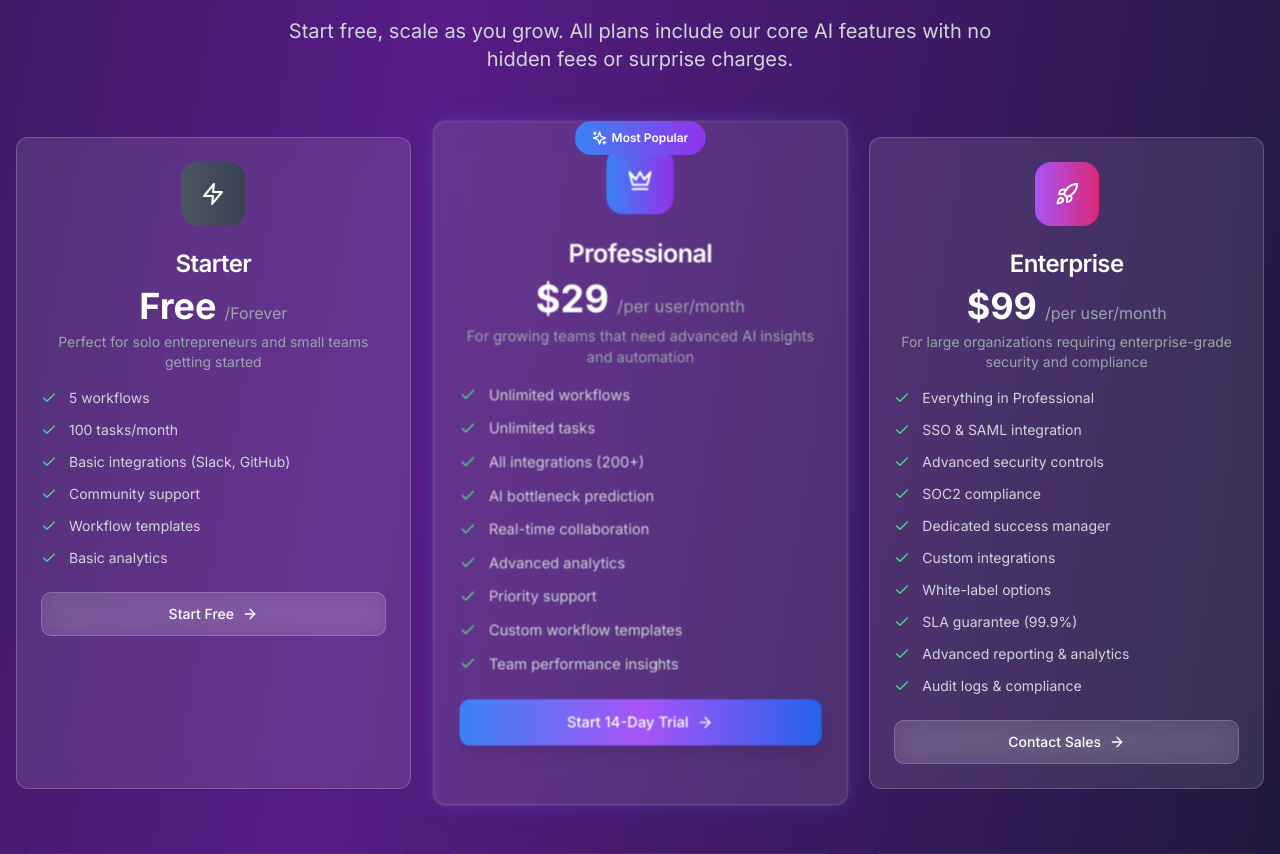
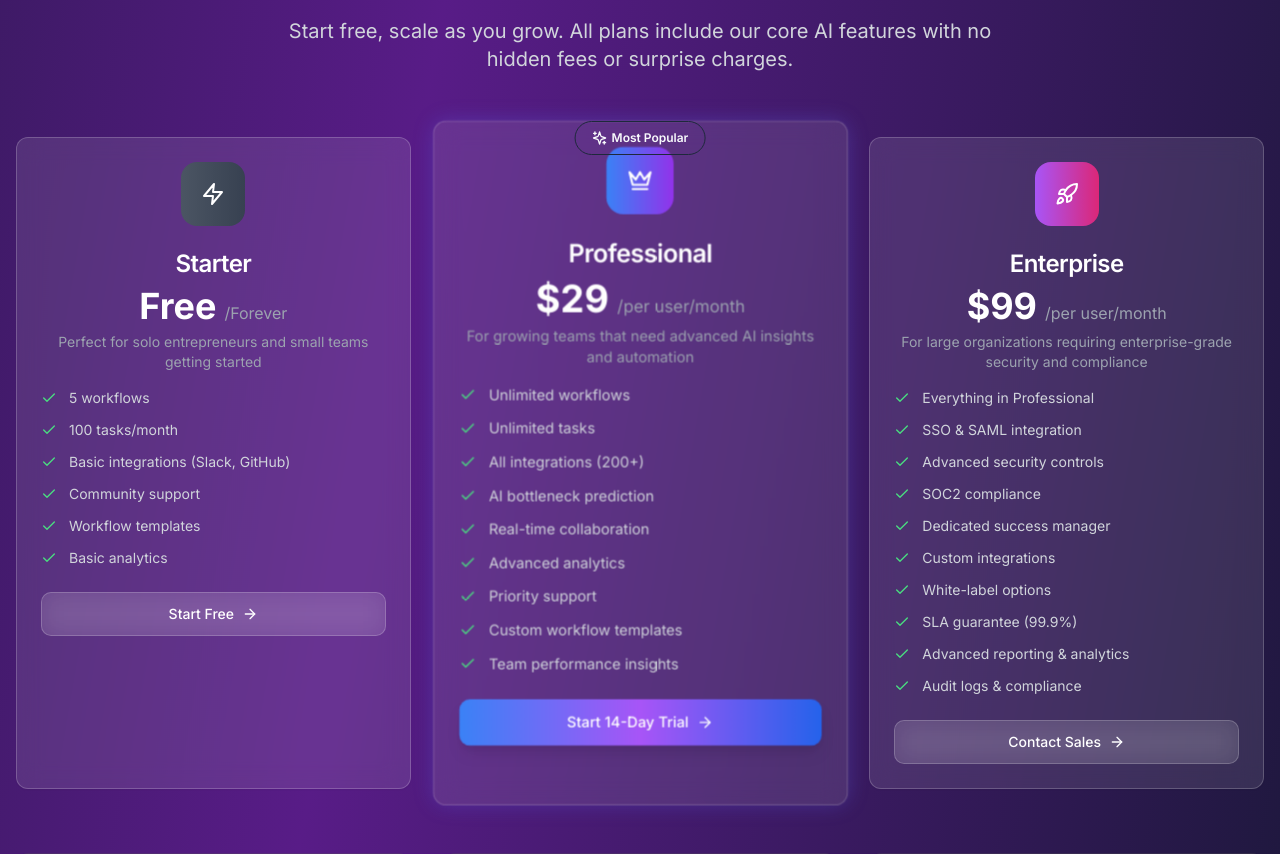
Before and after one commit to vivekjami/flowforge, a Next.js app: page / in a window 1280 px wide. Shown: the part 4889-5743 px from the top of the page. Built offline with nearby package versions, Linux system fonts and the light colour scheme.

Commit message:
Updated pricing-section.tsx

```diff
--- a/components/landing/pricing-section.tsx
+++ b/components/landing/pricing-section.tsx
@@ -142,7 +142,7 @@ export function PricingSection() {
             >
               {plan.popular && (
                 <div className="absolute -top-4 left-1/2 transform -translate-x-1/2 z-10">
-                  <Badge variant="gradient" className="px-4 py-2">
+                  <Badge variant="gradient\" className="px-4 py-2">
                     <Sparkles className="w-4 h-4 mr-1" />
                     Most Popular
                   </Badge>
```
